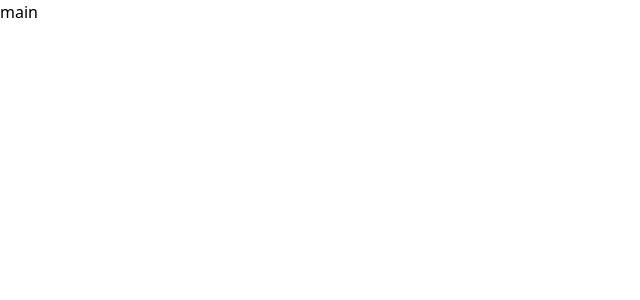
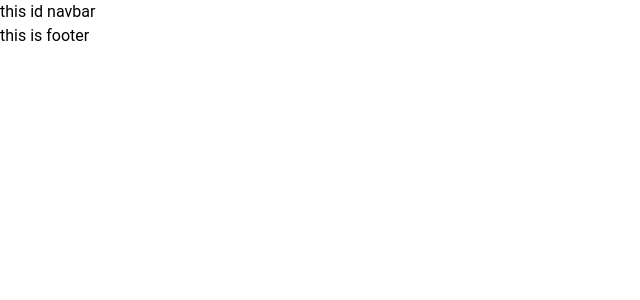
Before and after one commit to mrashed21/pet-adopt-client, a React (Vite) app: page / in a window 1280 px wide. Shown: the top 300 px of the page, without its empty margins (0-640 px from the left). Built offline with nearby package versions, Linux system fonts and the light colour scheme.

Commit message:
[ADD] added router

```diff
--- a/package.json
+++ b/package.json
@@ -10,8 +10,11 @@
     "preview": "vite preview"
   },
   "dependencies": {
+    "@heroicons/react": "^2.2.0",
+    "@material-tailwind/react": "^2.1.10",
     "react": "^18.3.1",
     "react-dom": "^18.3.1",
+    "react-icons": "^5.4.0",
     "react-router-dom": "^7.1.1"
   },
   "devDependencies": {
--- /dev/null
+++ b/src/Common/Footer/Footer.jsx
@@ -0,0 +1,5 @@
+const Footer = () => {
+  return <div>this is footer</div>;
+};
+
+export default Footer;
--- /dev/null
+++ b/src/Common/Navbar/Navbar.jsx
@@ -0,0 +1,11 @@
+
+
+const Navbar = () => {
+    return (
+        <div>
+            this id navbar
+        </div>
+    );
+};
+
+export default Navbar;
--- /dev/null
+++ b/src/Layout/MainLayOut.jsx
@@ -0,0 +1,21 @@
+import { Outlet } from "react-router-dom";
+import Footer from "../Common/Footer/Footer";
+import Navbar from "../Common/Navbar/Navbar";
+
+const MainLayOut = () => {
+  return (
+    <>
+      <section>
+        <Navbar />
+      </section>
+      <main>
+        <Outlet />
+      </main>
+      <section>
+        <Footer />
+      </section>
+    </>
+  );
+};
+
+export default MainLayOut;
--- a/src/Router/Routes.jsx
+++ b/src/Router/Routes.jsx
@@ -1,11 +1,10 @@
-
-
 import { createBrowserRouter } from "react-router-dom";
+import MainLayOut from "../Layout/MainLayOut";
 
 const Routes = createBrowserRouter([
   {
     path: "/",
-    element: <h1>main</h1>,
+    element: <MainLayOut />,
     errorElement: <h1>Error</h1>,
   },
 ]);
--- a/tailwind.config.js
+++ b/tailwind.config.js
@@ -1,8 +1,9 @@
 /** @type {import('tailwindcss').Config} */
-export default {
-  content: [],
+import withMT from "@material-tailwind/react/utils/withMT";
+export default withMT({
+  content: ["./index.html", "./src/**/*.{js,ts,jsx,tsx}"],
   theme: {
     extend: {},
   },
   plugins: [],
-}
+});
```
Also changed, not shown: 1 other file (tests, documents, lock files or other folders).
